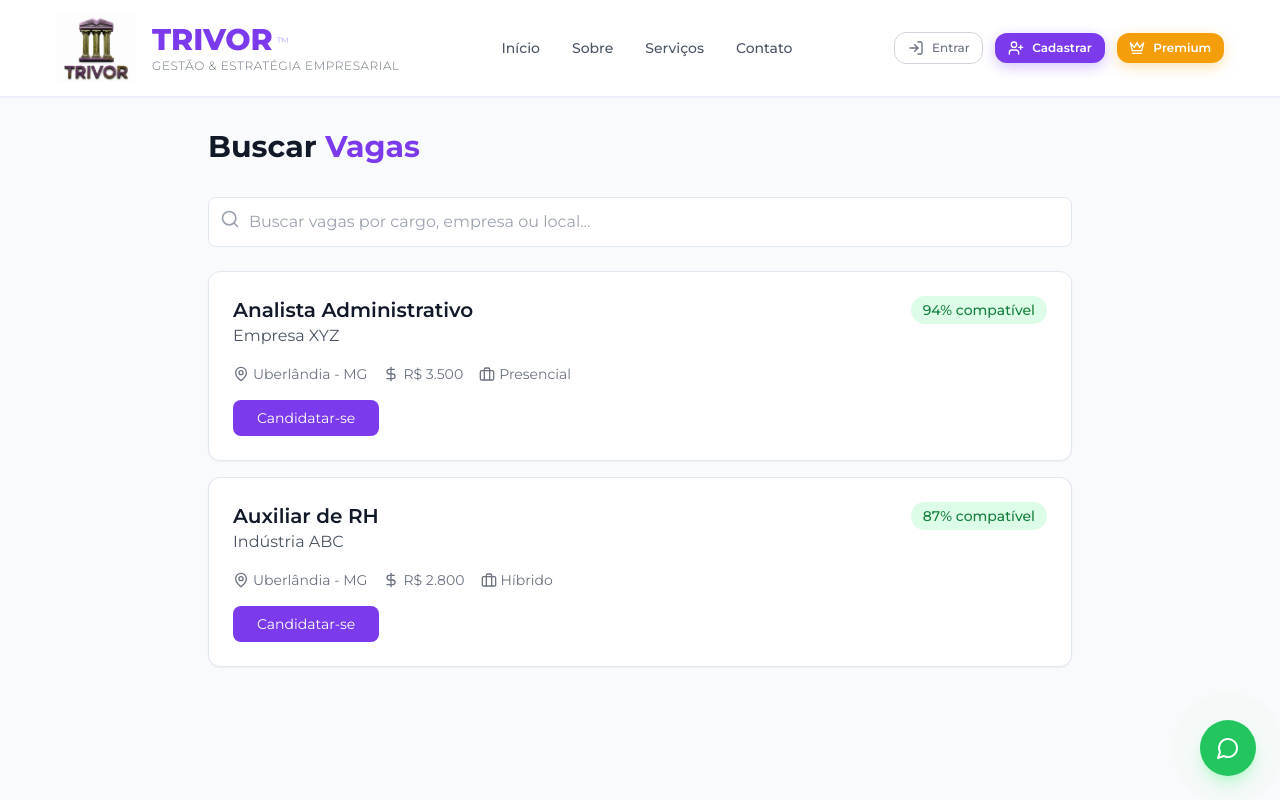
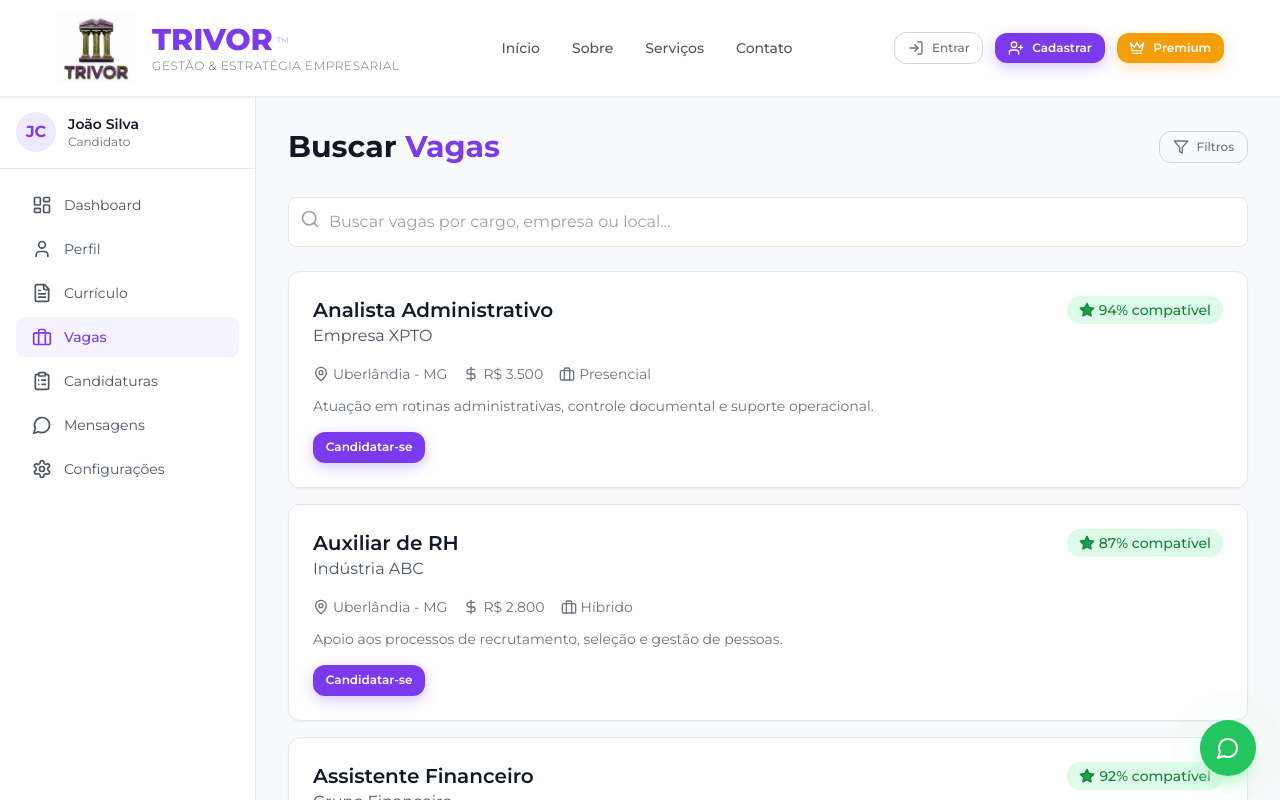
Before and after one commit to trivoroficial/consult_recruit, a Next.js app: page /candidato/vagas in a window 1280 px wide. Shown: the top 800 px of the page. Built offline with nearby package versions, Linux system fonts and the light colour scheme.

Commit message:
Enhance job listings with descriptions and layout
Updated job listings with additional details and improved layout.

```diff
--- a/src/app/(dashboard)/candidato/vagas/page.tsx
+++ b/src/app/(dashboard)/candidato/vagas/page.tsx
@@ -1,38 +1,31 @@
 'use client'
 
+import { SidebarCandidato } from '@/components/layout/SidebarCandidato'
+import { Search, MapPin, DollarSign, Briefcase, Star, Filter } from 'lucide-react'
 import { useState } from 'react'
-import { Search, MapPin, DollarSign, Briefcase } from 'lucide-react'
 
 const vagas = [
-  {
-    id: 1,
-    titulo: 'Analista Administrativo',
-    empresa: 'Empresa XYZ',
-    local: 'Uberlândia - MG',
-    salario: 'R$ 3.500',
-    tipo: 'Presencial',
-    compatibilidade: 94
-  },
-  {
-    id: 2,
-    titulo: 'Auxiliar de RH',
-    empresa: 'Indústria ABC',
-    local: 'Uberlândia - MG',
-    salario: 'R$ 2.800',
-    tipo: 'Híbrido',
-    compatibilidade: 87
-  }
+  { id: 1, titulo: 'Analista Administrativo', empresa: 'Empresa XPTO', local: 'Uberlândia - MG', salario: 'R$ 3.500', tipo: 'Presencial', compatibilidade: 94, descricao: 'Atuação em rotinas administrativas, controle documental e suporte operacional.' },
+  { id: 2, titulo: 'Auxiliar de RH', empresa: 'Indústria ABC', local: 'Uberlândia - MG', salario: 'R$ 2.800', tipo: 'Híbrido', compatibilidade: 87, descricao: 'Apoio aos processos de recrutamento, seleção e gestão de pessoas.' },
+  { id: 3, titulo: 'Assistente Financeiro', empresa: 'Grupo Financeiro', local: 'Uberlândia - MG', salario: 'R$ 3.200', tipo: 'Presencial', compatibilidade: 92, descricao: 'Controle de fluxo de caixa, contas a pagar e receber, relatórios financeiros.' },
 ]
 
 export default function VagasCandidato() {
   const [busca, setBusca] = useState('')
 
   return (
-    <div className="min-h-screen bg-gray-50 py-8">
-      <div className="container mx-auto px-4 max-w-4xl">
-        <h1 className="text-3xl font-bold mb-8">
-          Buscar <span className="text-purple-600">Vagas</span>
-        </h1>
+    <div className="flex min-h-screen bg-gray-50">
+      <SidebarCandidato />
+      <div className="flex-1 ml-64 p-8">
+        <div className="flex items-center justify-between mb-8">
+          <h1 className="text-3xl font-bold">
+            Buscar <span className="text-purple-600">Vagas</span>
+          </h1>
+          <button className="btn-outline btn-sm flex items-center gap-2">
+            <Filter className="h-4 w-4" />
+            Filtros
+          </button>
+        </div>
 
         <div className="relative mb-6">
           <Search className="absolute left-3 top-3 h-5 w-5 text-gray-400" />
@@ -53,24 +46,20 @@ export default function VagasCandidato() {
                   <h2 className="text-xl font-semibold">{vaga.titulo}</h2>
                   <p className="text-gray-600">{vaga.empresa}</p>
                 </div>
-                <span className="px-3 py-1 bg-green-100 text-green-700 rounded-full text-sm font-medium">
-                  {vaga.compatibilidade}% compatível
+                <span className="flex items-center gap-1 px-3 py-1 bg-green-100 text-green-700 rounded-full text-sm font-medium">
+                  <Star className="h-4 w-4 fill-green-600" /> {vaga.compatibilidade}% compatível
                 </span>
               </div>
 
               <div className="mt-4 flex flex-wrap gap-4 text-sm text-gray-500">
-                <span className="flex items-center gap-1">
-                  <MapPin className="h-4 w-4" /> {vaga.local}
-                </span>
-                <span className="flex items-center gap-1">
-                  <DollarSign className="h-4 w-4" /> {vaga.salario}
-                </span>
-                <span className="flex items-center gap-1">
-                  <Briefcase className="h-4 w-4" /> {vaga.tipo}
-                </span>
+                <span className="flex items-center gap-1"><MapPin className="h-4 w-4" /> {vaga.local}</span>
+                <span className="flex items-center gap-1"><DollarSign className="h-4 w-4" /> {vaga.salario}</span>
+                <span className="flex items-center gap-1"><Briefcase className="h-4 w-4" /> {vaga.tipo}</span>
               </div>
 
-              <button className="mt-4 py-2 px-6 bg-purple-600 text-white rounded-lg hover:bg-purple-700 transition text-sm">
+              <p className="mt-3 text-sm text-gray-500">{vaga.descricao}</p>
+
+              <button className="mt-4 py-2 px-6 btn-primary btn-sm">
                 Candidatar-se
               </button>
             </div>
```
